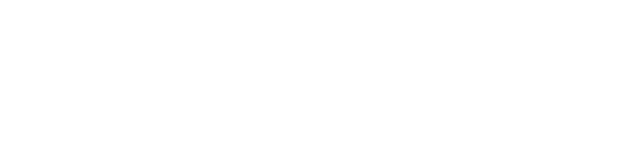
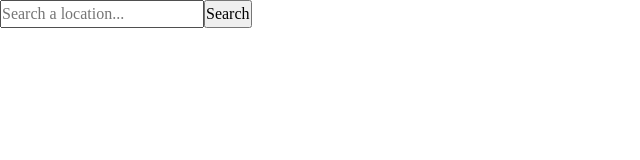
Before and after one commit to edwardsavin/weather-app, a website built with webpack: page dist/index.html in a window 1280 px wide. Shown: the whole page, without its empty margins (0-640 px from the left). Built offline with nearby package versions, Linux system fonts and the light colour scheme.

Commit message:
Implement search bar

```diff
--- a/package.json
+++ b/package.json
@@ -1,6 +1,6 @@
 {
   "name": "weather-app",
-  "version": "0.2.0",
+  "version": "0.3.0",
   "description": "",
   "main": "index.js",
   "scripts": {
--- /dev/null
+++ b/src/blocks/main-block.ts
@@ -0,0 +1,12 @@
+import createSearchBar from "./search-bar";
+
+function populateMainBlock() {
+  const mainBlock = document.getElementById("main");
+  const searchBar = createSearchBar();
+
+  mainBlock.appendChild(searchBar);
+
+  return mainBlock;
+}
+
+export default populateMainBlock;
--- /dev/null
+++ b/src/blocks/search-bar.ts
@@ -0,0 +1,46 @@
+import getTemperature from "../functions/api-search";
+
+function createSearchInput() {
+  const searchBarInput = document.createElement("input");
+  searchBarInput.classList.add("search-input");
+  searchBarInput.setAttribute("type", "text");
+  searchBarInput.setAttribute("placeholder", "Search a location...");
+
+  return searchBarInput;
+}
+
+function createSearchButton() {
+  const searchButton = document.createElement("button");
+  searchButton.classList.add("search-button");
+  searchButton.setAttribute("type", "submit");
+  searchButton.textContent = "Search";
+
+  return searchButton;
+}
+
+function createSearchBar() {
+  const searchBarContainer = document.createElement("div");
+  searchBarContainer.classList.add("search-bar-container");
+
+  const searchInput = createSearchInput();
+  const searchButton = createSearchButton();
+
+  searchInput.addEventListener("keyup", (event) => {
+    if (event.key === "Enter") {
+      const response = getTemperature(searchInput.value);
+      console.log(response);
+    }
+  });
+
+  searchButton.addEventListener("click", () => {
+    const response = getTemperature(searchInput.value);
+    console.log(response);
+  });
+
+  searchBarContainer.appendChild(searchInput);
+  searchBarContainer.appendChild(searchButton);
+
+  return searchBarContainer;
+}
+
+export default createSearchBar;
--- a/src/index.ts
+++ b/src/index.ts
@@ -1 +1,4 @@
 import "./style.css";
+import populateMainBlock from "./blocks/main-block";
+
+populateMainBlock();
```
Also changed, not shown: dist/bundle.js, dist/index.html, 1 other file.
